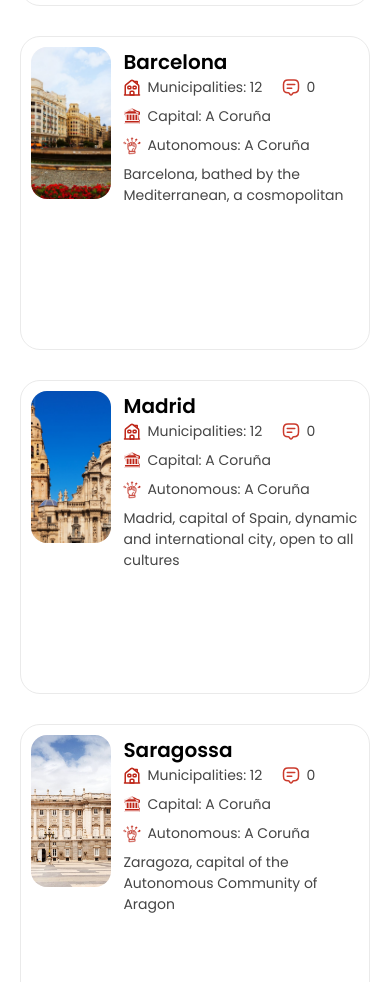
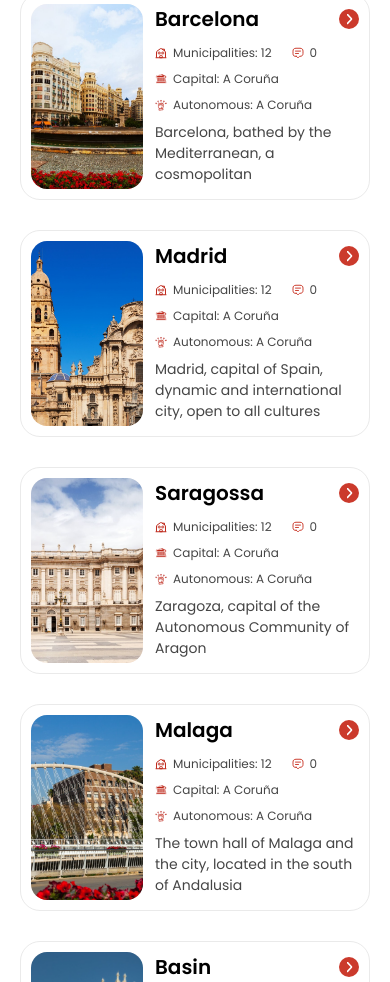
Before and after one commit to tajbirhossain/arierVisit, a plain HTML site: page directory-comarcas.html in a window 390 px wide. Shown: the part 1018-2000 px from the top of the page. Drawn offline with Linux system fonts and the light colour scheme.

Commit message:
five pages responsive done

```diff
--- a/assets/css/style.css
+++ b/assets/css/style.css
@@ -2545,6 +2545,7 @@ footer {
     margin: 0 auto;
     position: relative;
     top: -40px;
+    flex-wrap: wrap;
 }
 .dirComFilter button {
     width: 32px;
@@ -4034,7 +4035,8 @@ footer {
 @media (max-width: 800px) {
     .dirFindInfoWrap .singleFindInfo {
         display: flex;
-        gap: 12px;
+        justify-content: space-between;
+        /* gap: 12px; */
     }
     .dirFindInfoWrap .singleFindLeft {
         width: 200px;
@@ -4044,6 +4046,7 @@ footer {
         margin-bottom: 0;
     }
     .dirFindInfoWrap .singleFindRight {
+        width: calc(100% - 200px - 12px);
         border: none;
         box-shadow: unset;
         padding: 0;
@@ -4056,6 +4059,18 @@ footer {
 
 
 
+@media (max-width: 750px) {
+    .singleFindRightTagItem img {
+        width: 12px;
+        margin-right: 6px;
+    }
+    .singleFindRightTagItem span {
+        font-size: 12px;
+    }
+}
+
+
+
 @media (max-width: 550px) {
     .detailsPost {
         padding-top: 60px;
@@ -4064,11 +4079,15 @@ footer {
 
     .dirFindInfoWrap .singleFindLeft {
         width: 112px;
-        height: 152px;
+        height: 172px;
     }
 
     .singleFindLeft img {
         max-width: 60%;
+    }
+
+    .dirFindInfoWrap .singleFindRight {
+        width: calc(100% - 112px - 12px);
     }
 }
 /* third page responsive ends */
@@ -4166,3 +4185,31 @@ footer {
     }
 }
 /* fourth page responsive ends */
+
+
+
+
+
+
+
+
+
+
+
+/* fifth page responsive */
+@media (max-width: 800px) {
+    .directoryComar .singleFindInfoCon {
+        height: fit-content;
+    }
+    .directoryComar .singleFindRight {
+        height: fit-content;
+    }
+}
+@media (max-width: 550px) {
+    .directoryComar .singleFindLeft {
+        height: 185px;
+    }
+
+}
+
+/* fifth page responsive ends */
--- a/directory-comarcas.html
+++ b/directory-comarcas.html
@@ -227,7 +227,12 @@
                                 <img src="assets/images/place-img-1.png" alt="">
                             </div>
                             <div class="singleFindRight">
+                                <div class="singleFindRightHeading">
                                 <h3>Valencis</h3>
+                                <a href="#">
+                                    <img src="assets/images/arrow-down.svg" alt="">
+                                </a>
+                                </div>
                                 <div class="singleFindRightTagWrap">
                                     <div class="singleFindRightTagItem">
                                         <img src="assets/images/house-red.svg" alt="">
@@ -261,7 +266,12 @@
                                 <img src="assets/images/place-img-2.png" alt="">
                             </div>
                             <div class="singleFindRight">
+                                <div class="singleFindRightHeading">
                                 <h3>Barcelona</h3>
+                                <a href="#">
+                                    <img src="assets/images/arrow-down.svg" alt="">
+                                </a>
+                                </div>
                                 <div class="singleFindRightTagWrap">
                                     <div class="singleFindRightTagItem">
                                         <img src="assets/images/house-red.svg" alt="">
@@ -295,7 +305,12 @@
                                 <img src="assets/images/place-img-3.png" alt="">
                             </div>
                             <div class="singleFindRight">
+                                <div class="singleFindRightHeading">
                                 <h3>Madrid</h3>
+                                <a href="#">
+                                    <img src="assets/images/arrow-down.svg" alt="">
+                                </a>
+                                </div>
                                 <div class="singleFindRightTagWrap">
                                     <div class="singleFindRightTagItem">
                                         <img src="assets/images/house-red.svg" alt="">
@@ -329,7 +344,12 @@
                                 <img src="assets/images/place-img-4.png" alt="">
                             </div>
                             <div class="singleFindRight">
+                                <div class="singleFindRightHeading">
                                 <h3>Saragossa</h3>
+                                <a href="#">
+                                    <img src="assets/images/arrow-down.svg" alt="">
+                                </a>
+                                </div>
                                 <div class="singleFindRightTagWrap">
                                     <div class="singleFindRightTagItem">
                                         <img src="assets/images/house-red.svg" alt="">
@@ -363,7 +383,12 @@
                                 <img src="assets/images/place-img-5.png" alt="">
                             </div>
                             <div class="singleFindRight">
+                                <div class="singleFindRightHeading">
                                 <h3>Malaga</h3>
+                                <a href="#">
+                                    <img src="assets/images/arrow-down.svg" alt="">
+                                </a>
+                                </div>
                                 <div class="singleFindRightTagWrap">
                                     <div class="singleFindRightTagItem">
                                         <img src="assets/images/house-red.svg" alt="">
@@ -397,7 +422,12 @@
                                 <img src="assets/images/place-img-6.png" alt="">
                             </div>
                             <div class="singleFindRight">
+                                <div class="singleFindRightHeading">
                                 <h3>Basin</h3>
+                                <a href="#">
+                                    <img src="assets/images/arrow-down.svg" alt="">
+                                </a>
+                                </div>
                                 <div class="singleFindRightTagWrap">
                                     <div class="singleFindRightTagItem">
                                         <img src="assets/images/house-red.svg" alt="">
@@ -431,7 +461,12 @@
                                 <img src="assets/images/place-img-7.png" alt="">
                             </div>
                             <div class="singleFindRight">
+                                <div class="singleFindRightHeading">
                                 <h3>Valencis</h3>
+                                <a href="#">
+                                    <img src="assets/images/arrow-down.svg" alt="">
+                                </a>
+                                </div>
                                 <div class="singleFindRightTagWrap">
                                     <div class="singleFindRightTagItem">
                                         <img src="assets/images/house-red.svg" alt="">
@@ -465,7 +500,12 @@
                                 <img src="assets/images/place-img-8.png" alt="">
                             </div>
                             <div class="singleFindRight">
+                                <div class="singleFindRightHeading">
                                 <h3>Barcelona</h3>
+                                <a href="#">
+                                    <img src="assets/images/arrow-down.svg" alt="">
+                                </a>
+                                </div>
                                 <div class="singleFindRightTagWrap">
                                     <div class="singleFindRightTagItem">
                                         <img src="assets/images/house-red.svg" alt="">
@@ -499,7 +539,12 @@
                                 <img src="assets/images/place-img-9.png" alt="">
                             </div>
                             <div class="singleFindRight">
+                                <div class="singleFindRightHeading">
                                 <h3>Madrid</h3>
+                                <a href="#">
+                                    <img src="assets/images/arrow-down.svg" alt="">
+                                </a>
+                                </div>
                                 <div class="singleFindRightTagWrap">
                                     <div class="singleFindRightTagItem">
                                         <img src="assets/images/house-red.svg" alt="">
@@ -533,7 +578,12 @@
                                 <img src="assets/images/place-img-10.png" alt="">
                             </div>
                             <div class="singleFindRight">
+                                <div class="singleFindRightHeading">
                                 <h3>Saragossa</h3>
+                                <a href="#">
+                                    <img src="assets/images/arrow-down.svg" alt="">
+                                </a>
+                                </div>
                                 <div class="singleFindRightTagWrap">
                                     <div class="singleFindRightTagItem">
                                         <img src="assets/images/house-red.svg" alt="">
@@ -567,7 +617,12 @@
                                 <img src="assets/images/place-img-11.png" alt="">
                             </div>
                             <div class="singleFindRight">
+                                <div class="singleFindRightHeading">
                                 <h3>Malaga</h3>
+                                <a href="#">
+                                    <img src="assets/images/arrow-down.svg" alt="">
+                                </a>
+                                </div>
                                 <div class="singleFindRightTagWrap">
                                     <div class="singleFindRightTagItem">
                                         <img src="assets/images/house-red.svg" alt="">
@@ -601,7 +656,12 @@
                                 <img src="assets/images/place-img-1.png" alt="">
                             </div>
                             <div class="singleFindRight">
+                                <div class="singleFindRightHeading">
                                 <h3>Basin</h3>
+                                <a href="#">
+                                    <img src="assets/images/arrow-down.svg" alt="">
+                                </a>
+                                </div>
                                 <div class="singleFindRightTagWrap">
                                     <div class="singleFindRightTagItem">
                                         <img src="assets/images/house-red.svg" alt="">
@@ -635,7 +695,12 @@
                                 <img src="assets/images/place-img-2.png" alt="">
                             </div>
                             <div class="singleFindRight">
+                                <div class="singleFindRightHeading">
                                 <h3>Valencis</h3>
+                                <a href="#">
+                                    <img src="assets/images/arrow-down.svg" alt="">
+                                </a>
+                                </div>
                                 <div class="singleFindRightTagWrap">
                                     <div class="singleFindRightTagItem">
                                         <img src="assets/images/house-red.svg" alt="">
@@ -669,7 +734,12 @@
                                 <img src="assets/images/place-img-3.png" alt="">
                             </div>
                             <div class="singleFindRight">
+                                <div class="singleFindRightHeading">
                                 <h3>Barcelona</h3>
+                                <a href="#">
+                                    <img src="assets/images/arrow-down.svg" alt="">
+                                </a>
+                                </div>
                                 <div class="singleFindRightTagWrap">
                                     <div class="singleFindRightTagItem">
                                         <img src="assets/images/house-red.svg" alt="">
@@ -703,7 +773,12 @@
                                 <img src="assets/images/place-img-4.png" alt="">
                             </div>
                             <div class="singleFindRight">
+                                <div class="singleFindRightHeading">
                                 <h3>Madrid</h3>
+                                <a href="#">
+                                    <img src="assets/images/arrow-down.svg" alt="">
+                                </a>
+                                </div>
                                 <div class="singleFindRightTagWrap">
                                     <div class="singleFindRightTagItem">
                                         <img src="assets/images/house-red.svg" alt="">
@@ -737,7 +812,12 @@
                                 <img src="assets/images/place-img-5.png" alt="">
                             </div>
                             <div class="singleFindRight">
+                                <div class="singleFindRightHeading">
                                 <h3>Saragossa</h3>
+                                <a href="#">
+                                    <img src="assets/images/arrow-down.svg" alt="">
+                                </a>
+                                </div>
                                 <div class="singleFindRightTagWrap">
                                     <div class="singleFindRightTagItem">
                                         <img src="assets/images/house-red.svg" alt="">
```
